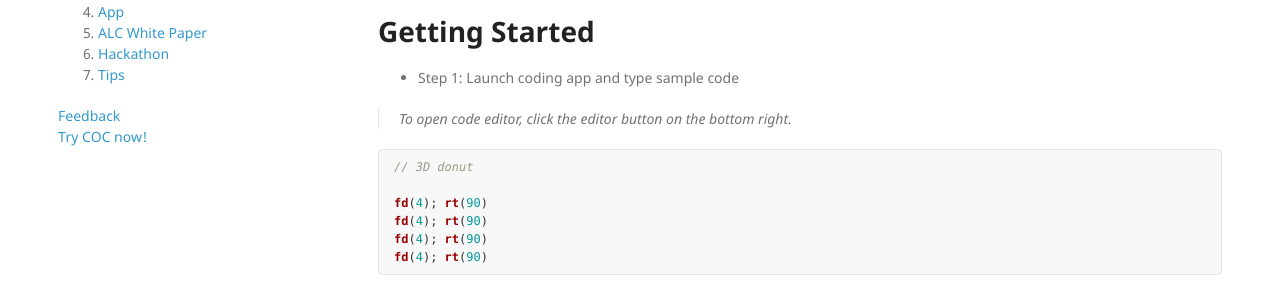
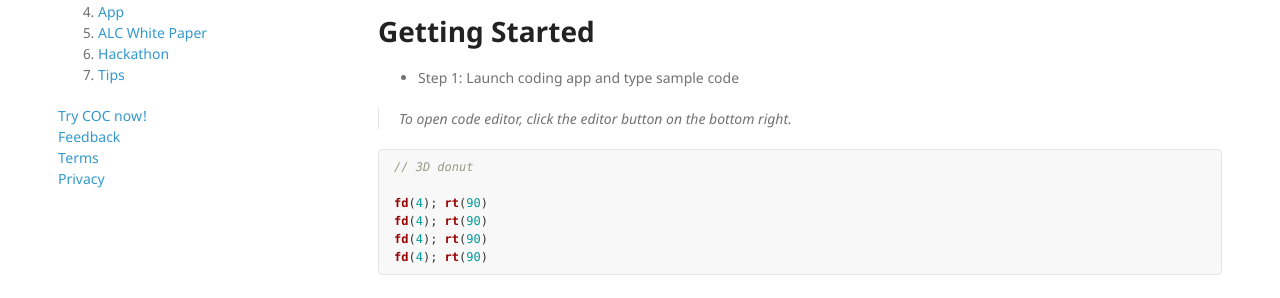
Before and after one commit to daisykim/daisykim.github.io, a Jekyll site: the page built from index.md, in a window 1280 px wide. Shown: the part 487-785 px from the top of the page. Built offline with Jekyll 4.4.1, drawn with Linux system fonts in a browser that asks for light colours; nearby versions of some CDN libraries.

Commit message:
Update sidebar

```diff
--- a/_includes/sidebar.html
+++ b/_includes/sidebar.html
@@ -9,6 +9,8 @@
 </ol>
 
 <p>
+  <a href="https://www.codeofcubes.com">Try COC now!</a><br/>
   <a href="/p/feedback">Feedback</a><br/>
-  <a href="https://www.codeofcubes.com">Try COC now!</a><br/>
+  <a href="/p/terms">Terms</a><br/>
+  <a href="/p/privacy">Privacy</a><br/>
 </p>
```
